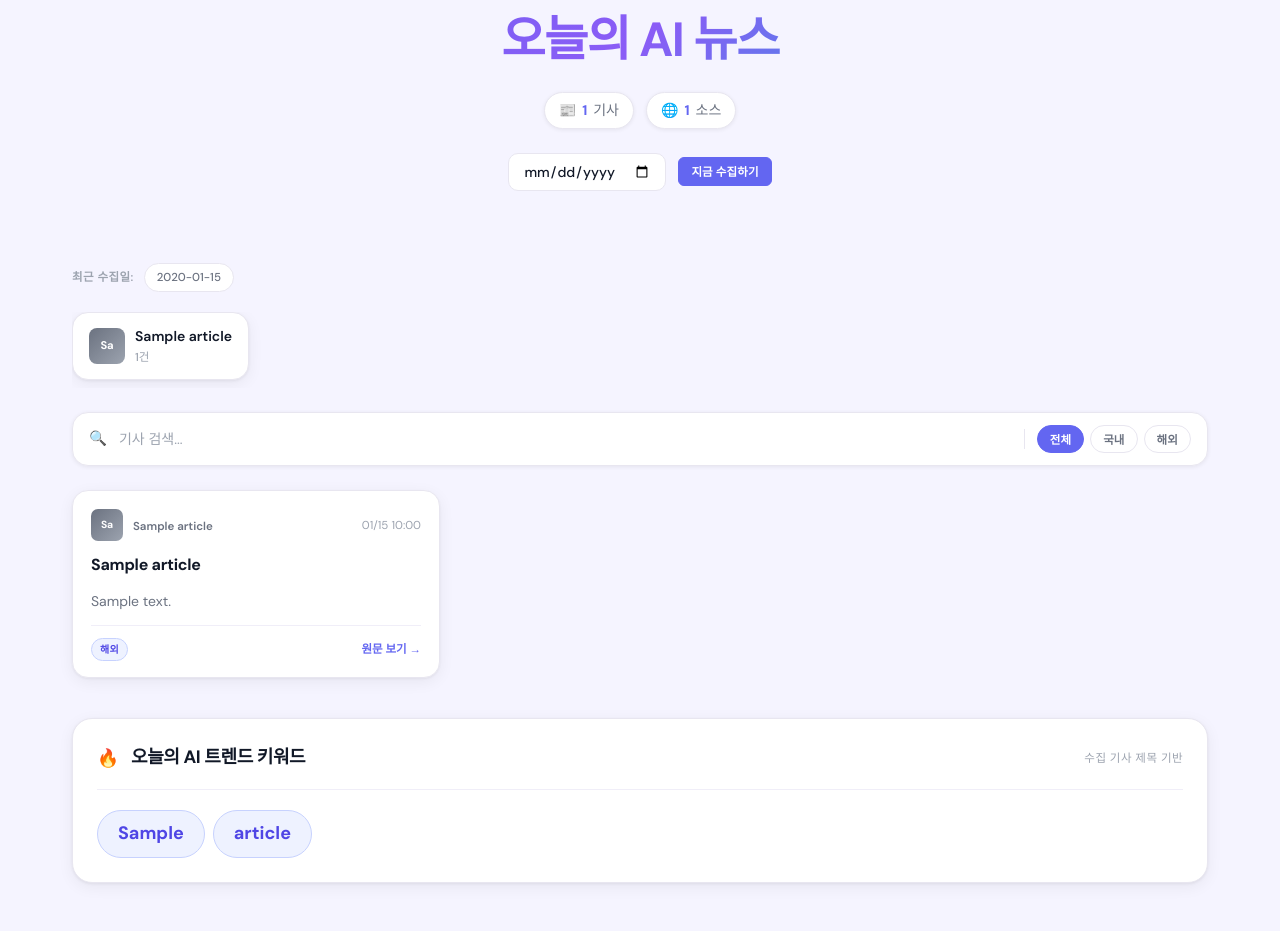
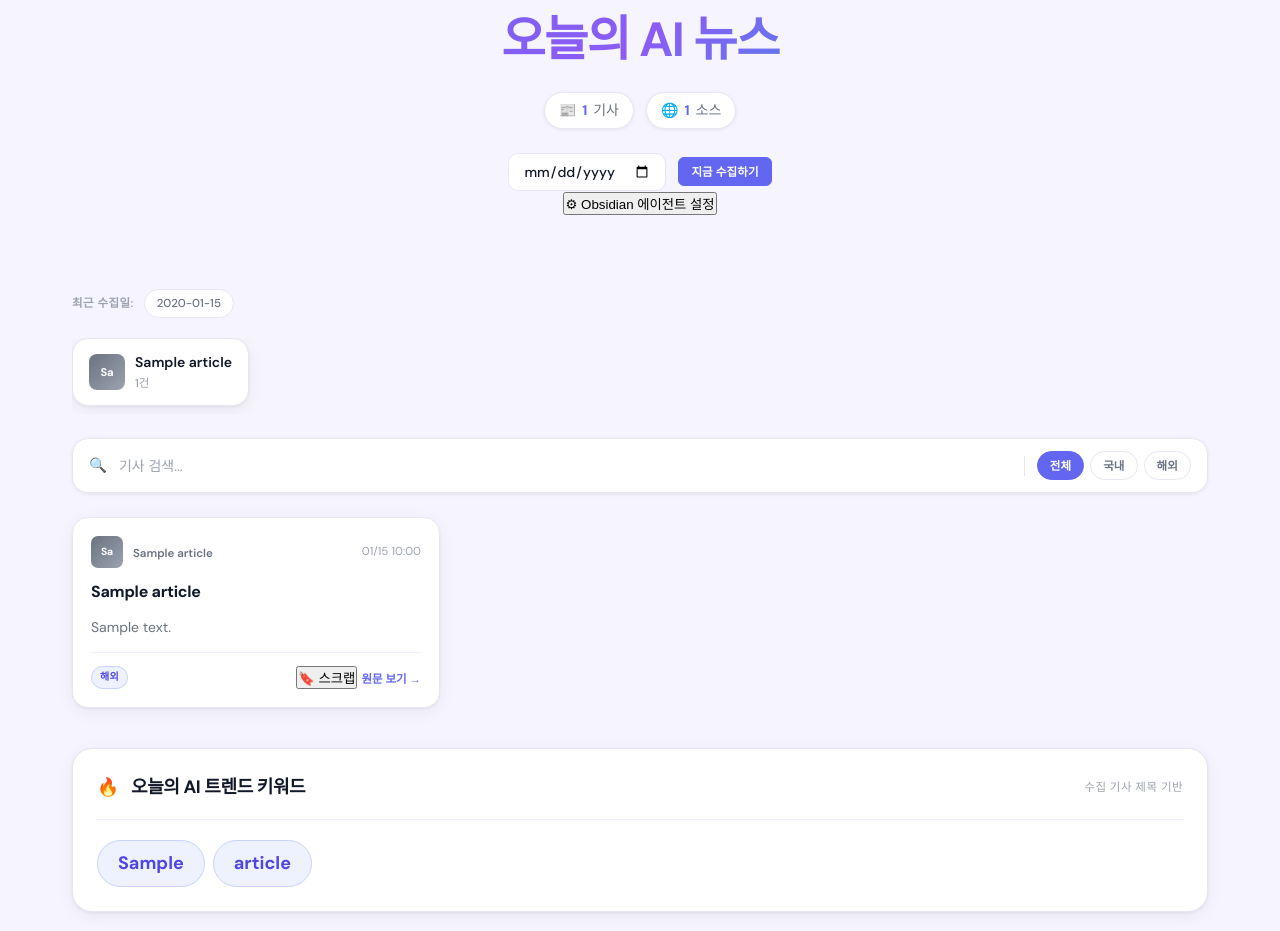
Before and after one commit to saojeong21/newsletter_ai, a Flask app: template app/templates/index.html in a window 1280 px wide. Shown: the part 211-1142 px from the top of the page. Run offline with Flask 3, Linux system fonts and the light colour scheme; the template is opened without the code that fills it: most values are stand-ins (such as "Sample title", 1, 10 or a date in 2020).

Commit message:
feat: 스크랩 버튼 + 에이전트 설정 UI HTML 추가

```diff
--- a/app/templates/index.html
+++ b/app/templates/index.html
@@ -82,6 +82,29 @@
                 <span class="btn-label">지금 수집하기</span>
             </button>
         </form>
+    </div>
+
+    <!-- 에이전트 URL 설정 (Obsidian 스크랩용) -->
+    <div class="agent-settings" id="agentSettings">
+        <button class="agent-settings-toggle" id="agentSettingsToggle" aria-expanded="false" aria-controls="agentSettingsPanel">
+            <span aria-hidden="true">⚙</span> Obsidian 에이전트 설정
+        </button>
+        <div class="agent-settings-panel" id="agentSettingsPanel" hidden>
+            <label for="agentUrlInput" class="agent-url-label">
+                에이전트 URL
+                <span class="agent-url-hint">(모바일: https://192.168.x.x:27123)</span>
+            </label>
+            <div class="agent-url-row">
+                <input
+                    type="url"
+                    id="agentUrlInput"
+                    class="agent-url-input"
+                    placeholder="http://localhost:27123"
+                    autocomplete="off"
+                >
+                <button class="btn btn-sm btn-primary" id="agentUrlSaveBtn">저장</button>
+            </div>
+        </div>
     </div>
 </section>
 
@@ -175,6 +198,9 @@
         data-source="{{ src_key }}"
         data-region="{% if is_domestic %}domestic{% else %}international{% endif %}"
         data-title="{{ article.title | lower }}"
+        data-url="{{ article.url }}"
+        data-source-name="{{ article.source_name }}"
+        data-original-title="{{ article.title }}"
         aria-label="{{ article.source_name }} — {{ article.title }}"
     >
         <div class="card-body">
@@ -211,7 +237,7 @@
                 {% endif %}
             </div>
 
-            <!-- 카드 푸터: 태그 + 원문 링크 -->
+            <!-- 카드 푸터: 태그 + 액션 -->
             <div class="card-footer">
                 <div class="card-tags">
                     <span class="tag-region {% if is_domestic %}domestic{% else %}international{% endif %}">
@@ -221,9 +247,19 @@
                         <span class="ai-badge">AI 요약</span>
                     {% endif %}
                 </div>
-                <a href="{{ article.url }}" target="_blank" rel="noopener noreferrer" class="read-more-link">
-                    원문 보기 →
-                </a>
+                <div class="card-actions">
+                    <button
+                        class="scrap-btn"
+                        aria-label="Obsidian에 스크랩"
+                        title="Obsidian에 스크랩"
+                    >
+                        <span class="scrap-icon" aria-hidden="true">🔖</span>
+                        <span class="scrap-label">스크랩</span>
+                    </button>
+                    <a href="{{ article.url }}" target="_blank" rel="noopener noreferrer" class="read-more-link">
+                        원문 보기 →
+                    </a>
+                </div>
             </div>
         </div>
     </article>
```
